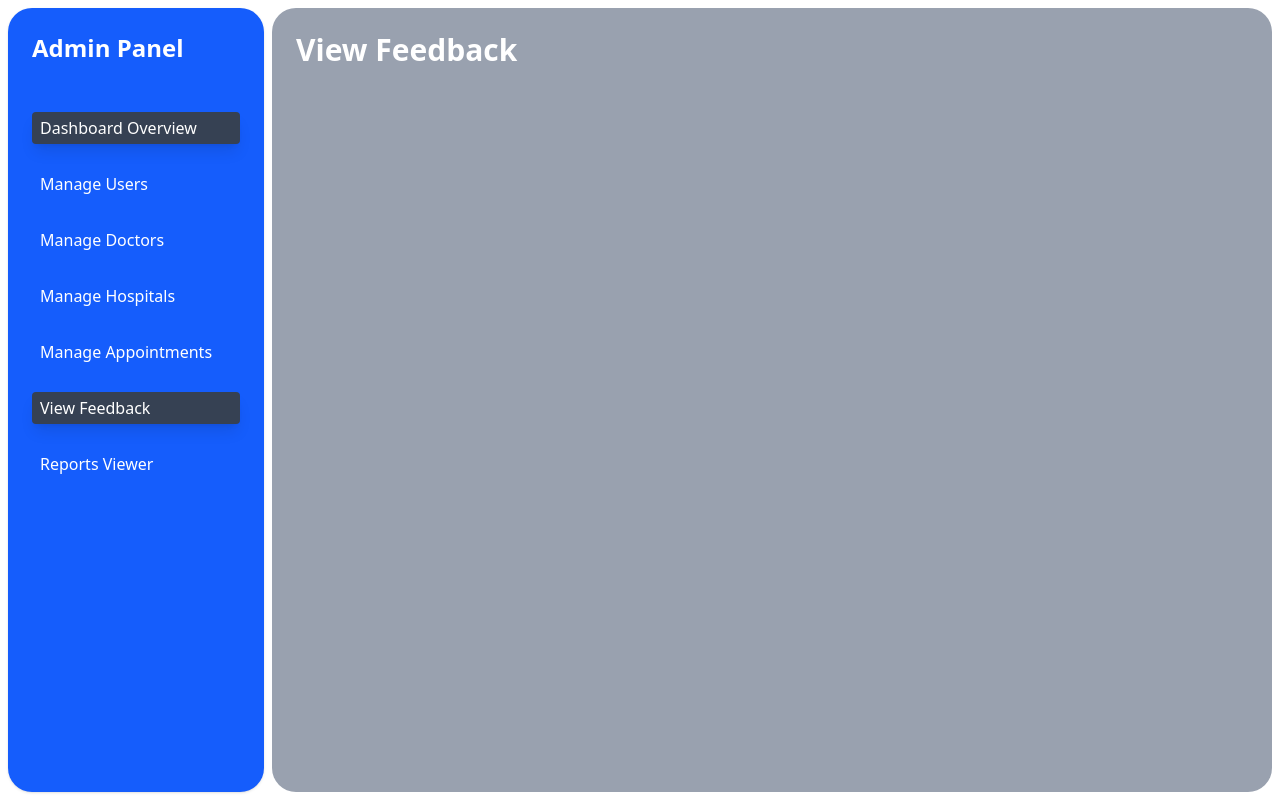
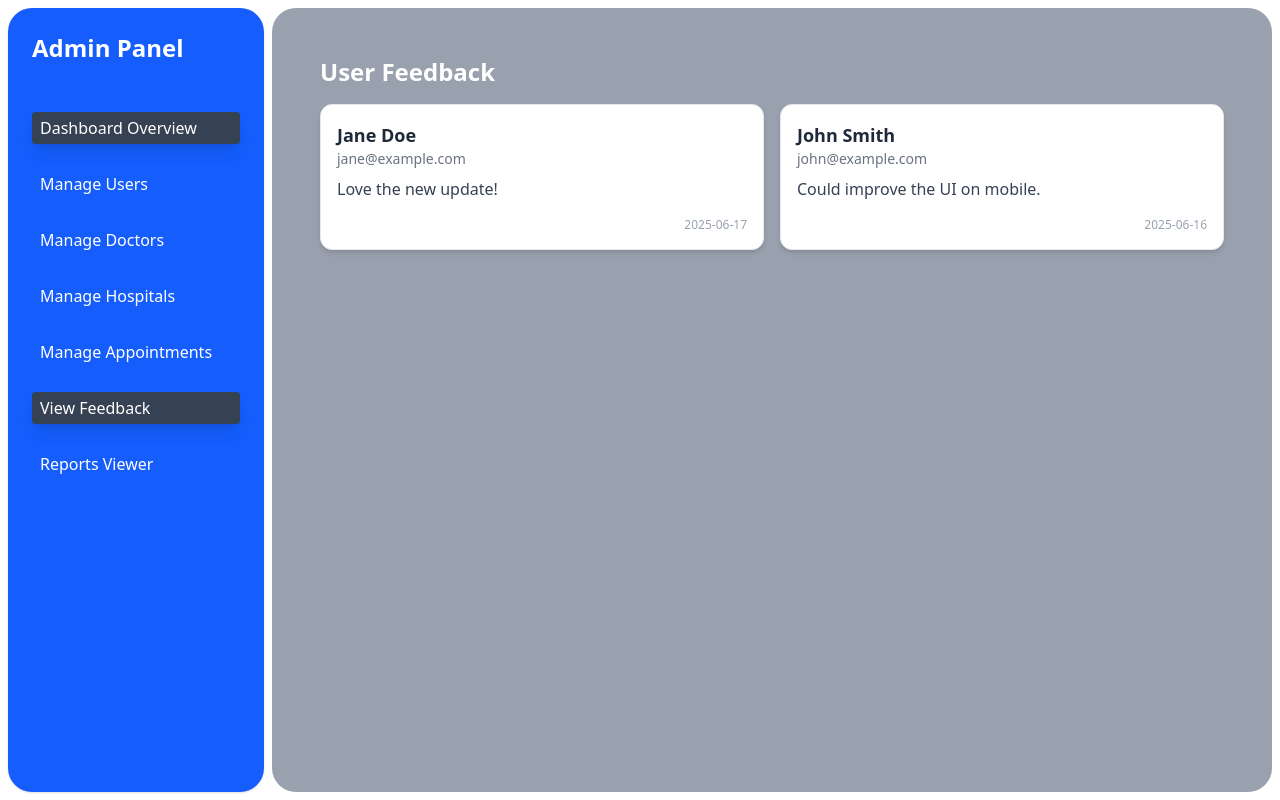
Before and after one commit to WAH-ISHAN/Smart_health, a React (Vite) app: page /AdminHome/ViewFeedback in a window 1280 px wide. Built offline with nearby package versions, Linux system fonts and the light colour scheme.

Commit message:
Senadi - I updated

```diff
--- a/src/Component/AdminPanal/AdminHome.jsx
+++ b/src/Component/AdminPanal/AdminHome.jsx
@@ -4,6 +4,7 @@ import { Doctors } from "./Doctors";
 import { Patients } from "./Patients";
 import Profile from "./Profile";
 import EditHospital from "./EditHospital";
+import ViewFeedback from "./ViewFeedback";
 
 export default function AdminHome() {
   const location = useLocation();
@@ -54,7 +55,7 @@ export default function AdminHome() {
         <Routes>
           <Route path="AdminDash" element={<AdminDash />} />
           <Route path="Patients" element={<Patients />} />
-          <Route path="ViewFeedback" element={<h1 className="text-3xl font-semibold">View Feedback</h1>} />
+          <Route path="ViewFeedback" element={<ViewFeedback/>} />
           <Route path="ReportsViewer" element={<h1 className="text-3xl font-semibold">Reports Viewer</h1>} />
           <Route path="appointments" element={<h1 className="text-3xl font-semibold">Manage Appointments</h1>} />
           <Route path="Doctors" element={<Doctors />} />
--- /dev/null
+++ b/src/Component/AdminPanal/ViewFeedback.jsx
@@ -0,0 +1,53 @@
+import React, { useEffect, useState } from 'react';
+
+const mockFeedbackData = [
+  {
+    id: 1,
+    name: "Jane Doe",
+    email: "jane@example.com",
+    message: "Love the new update!",
+    date: "2025-06-17",
+  },
+  {
+    id: 2,
+    name: "John Smith",
+    email: "john@example.com",
+    message: "Could improve the UI on mobile.",
+    date: "2025-06-16",
+  },
+];
+
+const ViewFeedback = () => {
+  const [feedbacks, setFeedbacks] = useState([]);
+  const [loading, setLoading] = useState(true);
+
+  useEffect(() => {
+    // Simulating a fetch delay
+    setTimeout(() => {
+      setFeedbacks(mockFeedbackData);
+      setLoading(false);
+    }, 1000);
+  }, []);
+
+  if (loading) {
+    return <p className="text-center mt-10 text-lg text-gray-600">Loading feedback...</p>;
+  }
+
+  return (
+    <div className="p-6">
+      <h2 className="text-2xl font-bold mb-4">User Feedback</h2>
+      <div className="grid gap-4 grid-cols-1 md:grid-cols-2">
+        {feedbacks.map((fb) => (
+          <div key={fb.id} className="p-4 bg-white rounded-xl shadow-md border border-gray-200">
+            <h3 className="text-lg font-semibold text-gray-800">{fb.name}</h3>
+            <p className="text-sm text-gray-500">{fb.email}</p>
+            <p className="mt-2 text-gray-700">{fb.message}</p>
+            <p className="text-xs text-right text-gray-400 mt-4">{fb.date}</p>
+          </div>
+        ))}
+      </div>
+    </div>
+  );
+};
+
+export default ViewFeedback;
```
